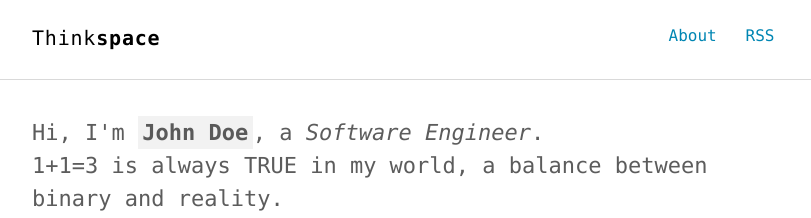
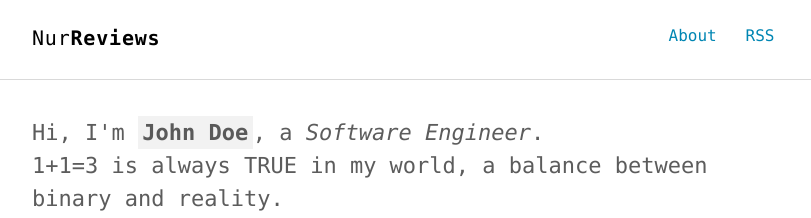
Before and after one commit to nourijp/thinkspace, a Jekyll site: the page built from index.html, in a window 1280 px wide. Shown: the top 218 px of the page, without its empty margins (232-1043 px from the left). Built offline with Jekyll 4.4.1, drawn with Linux system fonts in a browser that asks for light colours.

Commit message:
Update _config.yml

```diff
--- a/_config.yml
+++ b/_config.yml
@@ -1,10 +1,10 @@
 
 # SEO settings
-title: "Think"
-title2: "space" # default: ""
+title: "Nur"
+title2: "Reviews" # default: ""
 description: "Just another minimalist Jekyll theme for technical writing."
 keywords: "Jekyll, theme, free, download, SEO, blog, web, minimalist, thinkspace"
-url: http://heiswayi.github.io/thinkspace # site url
+url: http://nourijp.github.io/thinkspace # site url
 baseurl: "" # apply repo name if use it under gh-pages branch
 # baseurl: null # apply null if repo name is something like username.github.io
 
```
